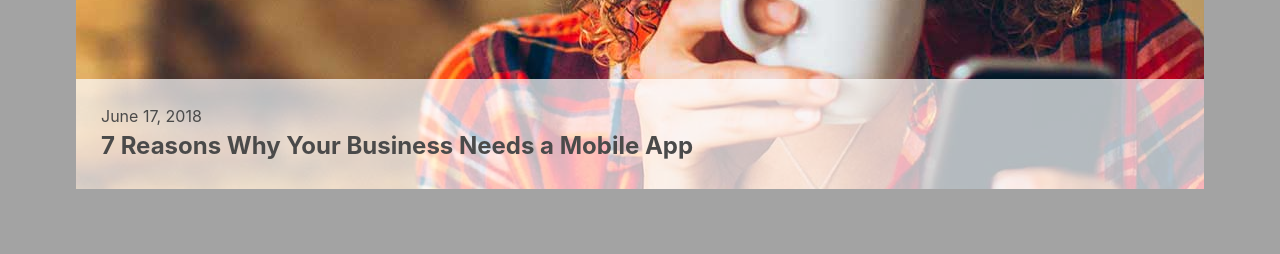
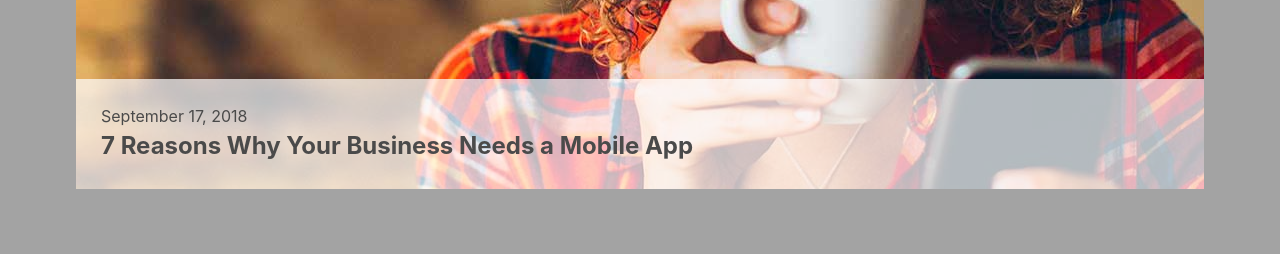
Before and after one commit to scannedmedia/scannedmedia, a Jekyll site: the page built from blog.markdown, in a window 1280 px wide. Shown: the part 1042-1296 px from the top of the page. Built offline with Jekyll 4.4.1, drawn with Linux system fonts in a browser that asks for light colours; nearby versions of some CDN libraries; grey boxes are pictures that could not be loaded.

Commit message:
post instead of page

```diff
--- a/_includes/blog.html
+++ b/_includes/blog.html
@@ -7,7 +7,7 @@
         <div class="blog-images" class="is-fullwidth" style="background-image: url({{ post.image }}); width:100%; height:360px;">
           <div class="featured-content" style="width:100%; height:100%;">
             <div class="blog-posts has-text-grey-dark">
-              <h4 class="is-size-6"><time datetime="{{posts[0].date}}" >{{page.date | date: '%B %d, %Y' }}</time></h4>
+              <h4 class="is-size-6"><time datetime="{{post.date}}" >{{post.date | date: '%B %d, %Y' }}</time></h4>
               <h2 class="has-text-weight-bold is-size-4">{{ post.title }}</h2>
             </div>
           </div>
```
